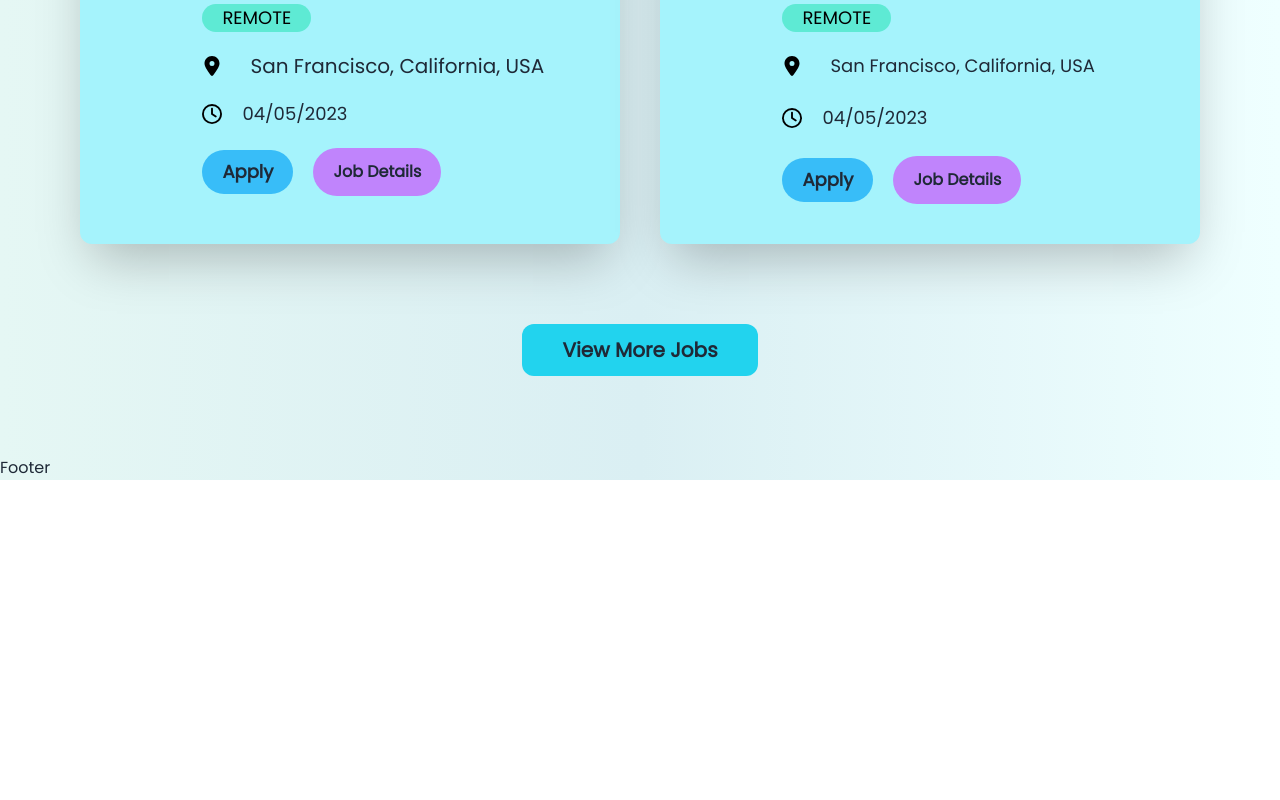
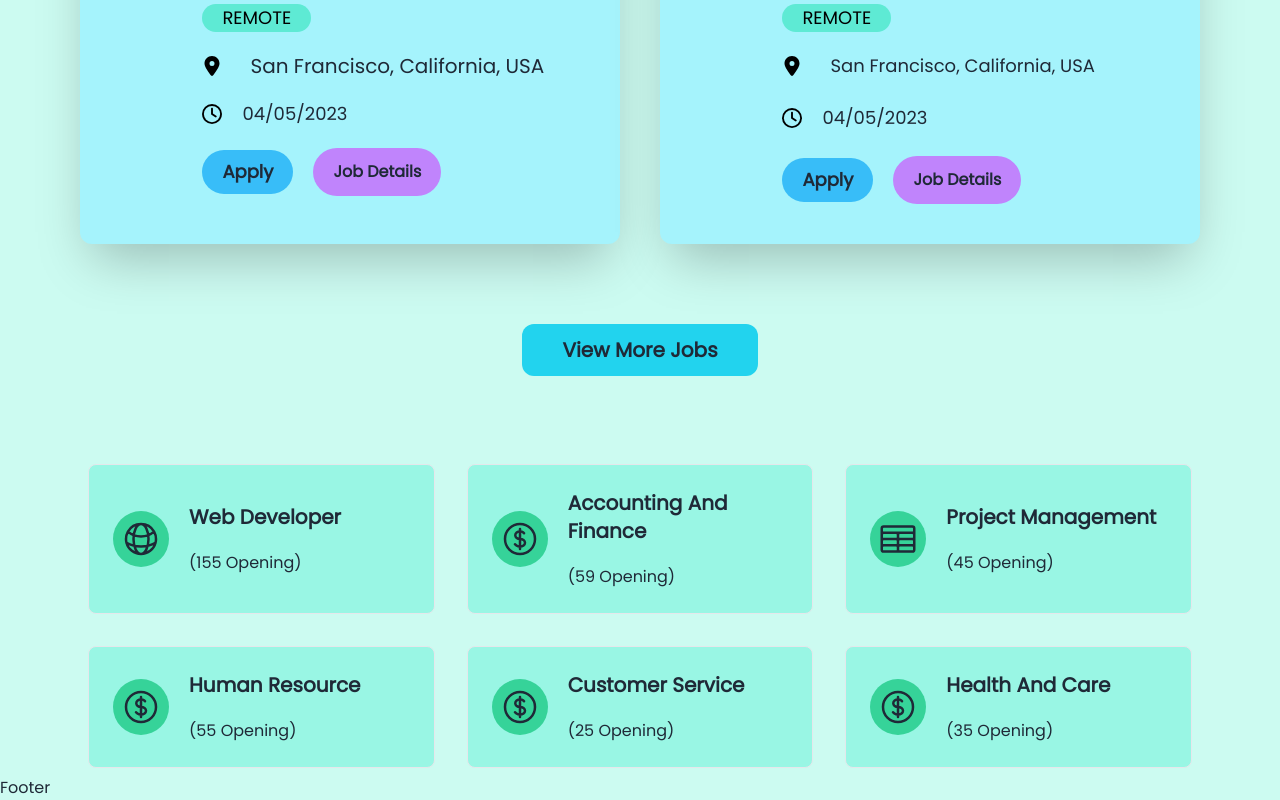
Before and after one commit to ikramuzzaman455173/Career-Bridge, a React (Vite) app in the folder CareerBridge-client/: page / in a window 1280 px wide. Shown: the part 1660-2460 px from the top of the page. Before the commit the page ends 2140 px from the top, so only its background shows below. Built offline with nearby package versions, Linux system fonts and the light colour scheme.

Commit message:
added job category section

```diff
--- /dev/null
+++ b/CareerBridge-client/src/Components/Category/Category.jsx
@@ -0,0 +1,166 @@
+import React from 'react';
+
+const Category = () => {
+    return (
+      <div class=" grid  sm:grid-cols-2 md:grid-cols-3 gap-4 w-full">
+        <div
+          data-aos="fade-up"
+          class="flex flex-col sm:flex-col lg:flex-row items-center sm:items-start lg:items-center gap-5 m-2 justify-start border-[.08rem] p-6 rounded-lg dark:bg-secondary aos-init aos-animate bg-teal-200"
+        >
+          <div class=" iconStyle rounded-full bg-success p-2 ">
+            <svg
+              xmlns="http://www.w3.org/2000/svg"
+              fill="none"
+              viewBox="0 0 24 24"
+              stroke-width="1.5"
+              stroke="currentColor"
+              class="w-10 h-10"
+            >
+              <path
+                stroke-linecap="round"
+                stroke-linejoin="round"
+                d="M12 21a9.004 9.004 0 008.716-6.747M12 21a9.004 9.004 0 01-8.716-6.747M12 21c2.485 0 4.5-4.03 4.5-9S14.485 3 12 3m0 18c-2.485 0-4.5-4.03-4.5-9S9.515 3 12 3m0 0a8.997 8.997 0 017.843 4.582M12 3a8.997 8.997 0 00-7.843 4.582m15.686 0A11.953 11.953 0 0112 10.5c-2.998 0-5.74-1.1-7.843-2.918m15.686 0A8.959 8.959 0 0121 12c0 .778-.099 1.533-.284 2.253m0 0A17.919 17.919 0 0112 16.5c-3.162 0-6.133-.815-8.716-2.247m0 0A9.015 9.015 0 013 12c0-1.605.42-3.113 1.157-4.418"
+              ></path>
+            </svg>
+          </div>
+          <div class="flex-2 flex items-center sm:items-start flex-col">
+            {" "}
+            <div class="text-xl font-semibold mb-5">Web Developer</div>
+            <div class="font-info">(155 opening)</div>
+          </div>
+        </div>
+        <div
+          data-aos="fade-up"
+          class="flex flex-col sm:flex-col lg:flex-row items-center sm:items-start lg:items-center gap-5 m-2 justify-start border-[.08rem] p-6 rounded-lg bg-teal-200 dark:bg-secondary aos-init aos-animate"
+        >
+          <div class=" iconStyle rounded-full bg-success p-2 ">
+            <svg
+              xmlns="http://www.w3.org/2000/svg"
+              fill="none"
+              viewBox="0 0 24 24"
+              stroke-width="1.5"
+              stroke="currentColor"
+              class="w-10 h-10"
+            >
+              <path
+                stroke-linecap="round"
+                stroke-linejoin="round"
+                d="M12 6v12m-3-2.818l.879.659c1.171.879 3.07.879 4.242 0 1.172-.879 1.172-2.303 0-3.182C13.536 12.219 12.768 12 12 12c-.725 0-1.45-.22-2.003-.659-1.106-.879-1.106-2.303 0-3.182s2.9-.879 4.006 0l.415.33M21 12a9 9 0 11-18 0 9 9 0 0118 0z"
+              ></path>
+            </svg>
+          </div>
+          <div class="flex-2 flex items-center sm:items-start flex-col">
+            {" "}
+            <div class="text-xl font-semibold mb-5">Accounting and Finance</div>
+            <div class="font-info">(59 opening)</div>
+          </div>
+        </div>
+        <div
+          data-aos="fade-up"
+          class="flex flex-col sm:flex-col lg:flex-row items-center sm:items-start lg:items-center gap-5 m-2 justify-start border-[.08rem] p-6 rounded-lg bg-teal-200 dark:bg-secondary aos-init"
+        >
+          <div class=" iconStyle rounded-full bg-success p-2 ">
+            <svg
+              xmlns="http://www.w3.org/2000/svg"
+              fill="none"
+              viewBox="0 0 24 24"
+              stroke-width="1.5"
+              stroke="currentColor"
+              class="w-10 h-10"
+            >
+              <path
+                stroke-linecap="round"
+                stroke-linejoin="round"
+                d="M3.375 19.5h17.25m-17.25 0a1.125 1.125 0 01-1.125-1.125M3.375 19.5h7.5c.621 0 1.125-.504 1.125-1.125m-9.75 0V5.625m0 12.75v-1.5c0-.621.504-1.125 1.125-1.125m18.375 2.625V5.625m0 12.75c0 .621-.504 1.125-1.125 1.125m1.125-1.125v-1.5c0-.621-.504-1.125-1.125-1.125m0 3.75h-7.5A1.125 1.125 0 0112 18.375m9.75-12.75c0-.621-.504-1.125-1.125-1.125H3.375c-.621 0-1.125.504-1.125 1.125m19.5 0v1.5c0 .621-.504 1.125-1.125 1.125M2.25 5.625v1.5c0 .621.504 1.125 1.125 1.125m0 0h17.25m-17.25 0h7.5c.621 0 1.125.504 1.125 1.125M3.375 8.25c-.621 0-1.125.504-1.125 1.125v1.5c0 .621.504 1.125 1.125 1.125m17.25-3.75h-7.5c-.621 0-1.125.504-1.125 1.125m8.625-1.125c.621 0 1.125.504 1.125 1.125v1.5c0 .621-.504 1.125-1.125 1.125m-17.25 0h7.5m-7.5 0c-.621 0-1.125.504-1.125 1.125v1.5c0 .621.504 1.125 1.125 1.125M12 10.875v-1.5m0 1.5c0 .621-.504 1.125-1.125 1.125M12 10.875c0 .621.504 1.125 1.125 1.125m-2.25 0c.621 0 1.125.504 1.125 1.125M13.125 12h7.5m-7.5 0c-.621 0-1.125.504-1.125 1.125M20.625 12c.621 0 1.125.504 1.125 1.125v1.5c0 .621-.504 1.125-1.125 1.125m-17.25 0h7.5M12 14.625v-1.5m0 1.5c0 .621-.504 1.125-1.125 1.125M12 14.625c0 .621.504 1.125 1.125 1.125m-2.25 0c.621 0 1.125.504 1.125 1.125m0 1.5v-1.5m0 0c0-.621.504-1.125 1.125-1.125m0 0h7.5"
+              ></path>
+            </svg>
+          </div>
+          <div class="flex-2 flex items-center sm:items-start flex-col">
+            {" "}
+            <div class="text-xl font-semibold mb-5">Project Management</div>
+            <div class="font-info">(45 opening)</div>
+          </div>
+        </div>
+        <div
+          data-aos="fade-up"
+          class="flex flex-col sm:flex-col lg:flex-row items-center sm:items-start lg:items-center gap-5 m-2 justify-start border-[.08rem] p-6 rounded-lg bg-teal-200 dark:bg-secondary aos-init"
+        >
+          <div class=" iconStyle rounded-full bg-success p-2 ">
+            <svg
+              xmlns="http://www.w3.org/2000/svg"
+              fill="none"
+              viewBox="0 0 24 24"
+              stroke-width="1.5"
+              stroke="currentColor"
+              class="w-10 h-10"
+            >
+              <path
+                stroke-linecap="round"
+                stroke-linejoin="round"
+                d="M12 6v12m-3-2.818l.879.659c1.171.879 3.07.879 4.242 0 1.172-.879 1.172-2.303 0-3.182C13.536 12.219 12.768 12 12 12c-.725 0-1.45-.22-2.003-.659-1.106-.879-1.106-2.303 0-3.182s2.9-.879 4.006 0l.415.33M21 12a9 9 0 11-18 0 9 9 0 0118 0z"
+              ></path>
+            </svg>
+          </div>
+          <div class="flex-2 flex items-center sm:items-start flex-col">
+            {" "}
+            <div class="text-xl font-semibold mb-5">Human Resource</div>
+            <div class="font-info">(55 opening)</div>
+          </div>
+        </div>
+        <div
+          data-aos="fade-up"
+          class="flex flex-col sm:flex-col lg:flex-row items-center sm:items-start lg:items-center gap-5 m-2 justify-start border-[.08rem] p-6 rounded-lg bg-teal-200 dark:bg-secondary aos-init"
+        >
+          <div class=" iconStyle rounded-full bg-success p-2 ">
+            <svg
+              xmlns="http://www.w3.org/2000/svg"
+              fill="none"
+              viewBox="0 0 24 24"
+              stroke-width="1.5"
+              stroke="currentColor"
+              class="w-10 h-10"
+            >
+              <path
+                stroke-linecap="round"
+                stroke-linejoin="round"
+                d="M12 6v12m-3-2.818l.879.659c1.171.879 3.07.879 4.242 0 1.172-.879 1.172-2.303 0-3.182C13.536 12.219 12.768 12 12 12c-.725 0-1.45-.22-2.003-.659-1.106-.879-1.106-2.303 0-3.182s2.9-.879 4.006 0l.415.33M21 12a9 9 0 11-18 0 9 9 0 0118 0z"
+              ></path>
+            </svg>
+          </div>
+          <div class="flex-2 flex items-center sm:items-start flex-col">
+            {" "}
+            <div class="text-xl font-semibold mb-5">Customer Service</div>
+            <div class="font-info">(25 opening)</div>
+          </div>
+        </div>
+        <div
+          data-aos="fade-up"
+          class="flex flex-col sm:flex-col lg:flex-row items-center sm:items-start lg:items-center gap-5 m-2 justify-start border-[.08rem] p-6 rounded-lg bg-teal-200 dark:bg-secondary aos-init"
+        >
+          <div class=" iconStyle rounded-full bg-success p-2 ">
+            <svg
+              xmlns="http://www.w3.org/2000/svg"
+              fill="none"
+              viewBox="0 0 24 24"
+              stroke-width="1.5"
+              stroke="currentColor"
+              class="w-10 h-10"
+            >
+              <path
+                stroke-linecap="round"
+                stroke-linejoin="round"
+                d="M12 6v12m-3-2.818l.879.659c1.171.879 3.07.879 4.242 0 1.172-.879 1.172-2.303 0-3.182C13.536 12.219 12.768 12 12 12c-.725 0-1.45-.22-2.003-.659-1.106-.879-1.106-2.303 0-3.182s2.9-.879 4.006 0l.415.33M21 12a9 9 0 11-18 0 9 9 0 0118 0z"
+              ></path>
+            </svg>
+          </div>
+          <div class="flex-2 flex items-center sm:items-start flex-col">
+            {" "}
+            <div class="text-xl font-semibold mb-5">Health and Care</div>
+            <div class="font-info">(35 opening)</div>
+          </div>
+        </div>
+      </div>
+    );
+};
+
+export default Category;
--- a/CareerBridge-client/src/HomePage/HomePage.jsx
+++ b/CareerBridge-client/src/HomePage/HomePage.jsx
@@ -1,8 +1,9 @@
-import React from 'react'
-import Container from '../Components/Container/Container'
-import Hero from '../Components/Hero/Hero';
-import Fresher from '../Components/Fresher/Fresher';
-import Experienced from '../Components/Experienced/Experienced';
+import React from "react";
+import Container from "../Components/Container/Container";
+import Hero from "../Components/Hero/Hero";
+import Fresher from "../Components/Fresher/Fresher";
+import Experienced from "../Components/Experienced/Experienced";
+import Category from "../Components/Category/Category";
 
 const HomePage = () => {
   return (
@@ -10,12 +11,13 @@ const HomePage = () => {
       <Container>
         {/* <div className='text-center font-bold text-blue-400 text-4xl mt-5'>This Is Our Home Page  😃</div>
       <p className='font-bold text-center'>Hello .....</p> */}
-      <Hero></Hero>
-      <Fresher></Fresher>
-      <Experienced></Experienced>
+
+        <Hero></Hero>
+        <Fresher></Fresher>
+        <Experienced></Experienced>
+        <Category></Category>
       </Container>
-
     </>
   );
-}
-export default HomePage
+};
+export default HomePage;
--- a/CareerBridge-client/src/MainLayoutPage/MainLayoutPage.jsx
+++ b/CareerBridge-client/src/MainLayoutPage/MainLayoutPage.jsx
@@ -5,7 +5,7 @@ import Footer from '../Components/Footer/Footer'
 
 const MainLayoutPage = () => {
   return (
-    <div className="">
+    <div className="bg-teal-100">
       <Navbar />
       <div className="min-h-[calc(100vh-140px)]">
         <Outlet></Outlet>
```
